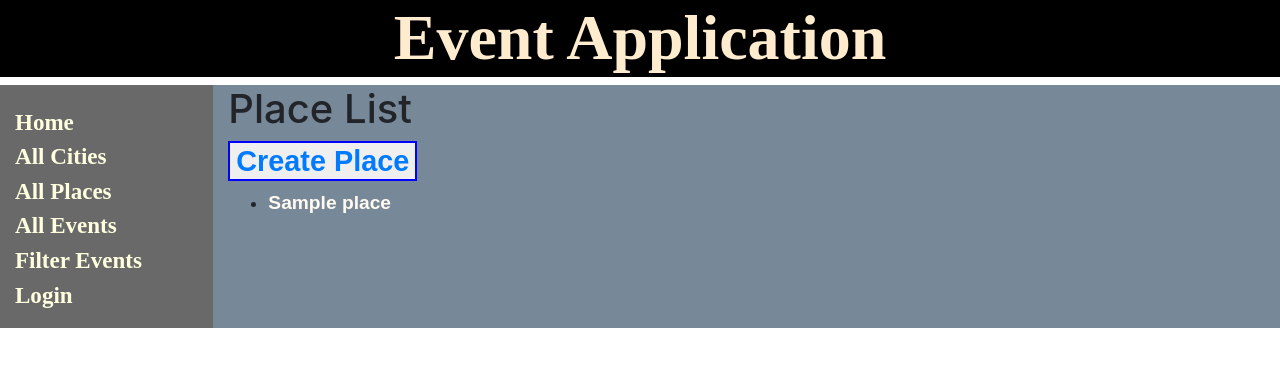
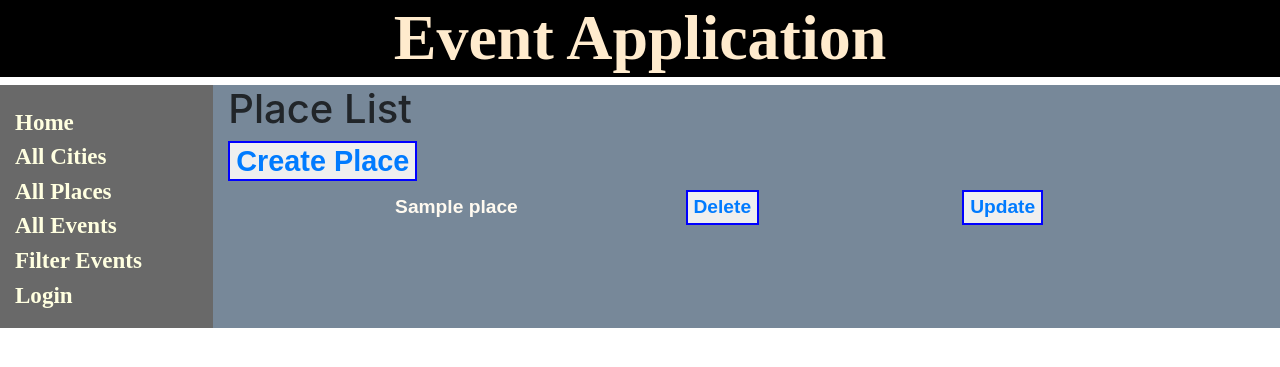
Before and after one commit to Mithilesh-M/EventApp-Django, a Django app: page /placeapp/places/ in a window 1280 px wide. Shown: the top 367 px of the page. Run offline with Django 3.2, Linux system fonts and the light colour scheme; tables that the repository leaves empty hold one stand-in row (values such as "Sample post"); lists and menus that the app fills with data are empty; parts of the project's set-up code (start-up, migrations or seed data) failed here and were passed over.

Commit message:
Update Place List view in app
Updated Place list view for the event app

```diff
--- a/placeapp/templates/placeapp/place_list.html
+++ b/placeapp/templates/placeapp/place_list.html
@@ -4,13 +4,15 @@
   <h1>Place List</h1>
   <h4><button class="mybutton"><a href="{% url 'create-place' %}">Create Place</a></button></h4>
   {% if place_list %}
-  <ul>
+  <table style="width:100%">
     {% for place in place_list %}
-      <li>
-        <a class="mylist-ele" href="{{ place.get_absolute_url }}">{{ place.title }}</a>
-      </li>
+    <tr>
+      <th style="text-align: center;"><a class="mylist-ele" href="{{ place.get_absolute_url }}">{{ place.title }}</a></th>
+      <th><button class="mybutton"><a href="{% url 'place-delete' place.id %}">Delete</a></button></th>
+      <th><button class="mybutton"><a href="{% url 'place-update' place.id %}">Update</a></button></th>
+    </tr>
     {% endfor %}
-  </ul>
+  </table>
   {% else %}
     <p>There are no place created in this app.</p>
   {% endif %}
```
